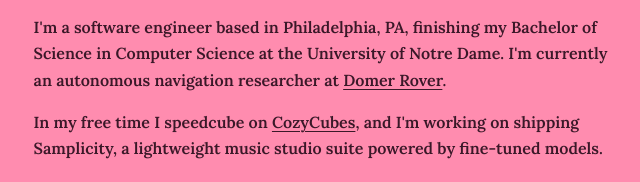
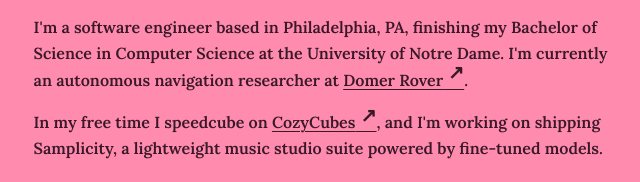
Before and after one commit to bemndy/brandonemartinez.com, a React (Vite) app: page / in a window 1280 px wide. Shown: the part 475-657 px from the top of the page, without its empty margins (312-952 px from the left). Built offline with nearby package versions, Linux system fonts and the light colour scheme; no server answers; a web font is replaced by a local one.

Commit message:
Feature: add external-link icon to Hero project/work/bio links
Co-Authored-By: Claude <noreply@anthropic.com>

```diff
--- a/src/App.css
+++ b/src/App.css
@@ -552,6 +552,13 @@ html.no-gradient .gradient-bg {
   color: var(--color-text);
 }
 
+.about-bio a::after {
+  content: ' ↗';
+  font-size: 1.2em;
+  vertical-align: super;
+  line-height: 0;
+}
+
 .about-bio a {
   font-family: inherit;
   text-decoration: underline;
@@ -614,6 +621,15 @@ a.work-company {
 a.work-company:hover {
   background-color: var(--color-text);
   color: var(--color-bg1);
+}
+
+/* Same external-link affordance used in the footer, so it reads consistently site-wide. */
+a.work-company::after,
+a.project-row-name::after {
+  content: ' ↗';
+  font-size: 1.2em;
+  vertical-align: super;
+  line-height: 0;
 }
 
 /* --- Projects --- */
```
